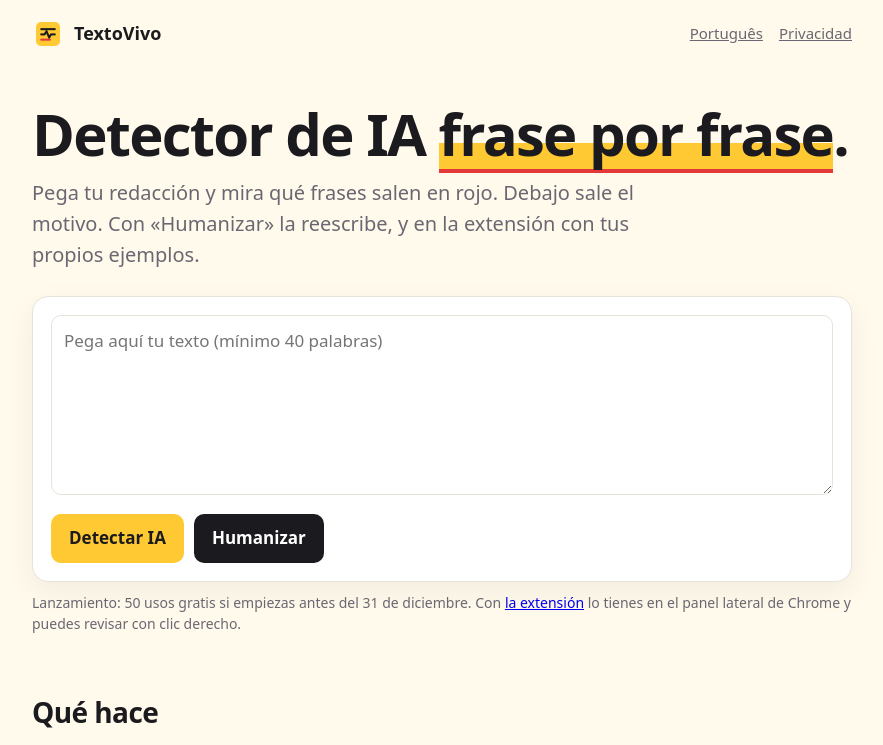
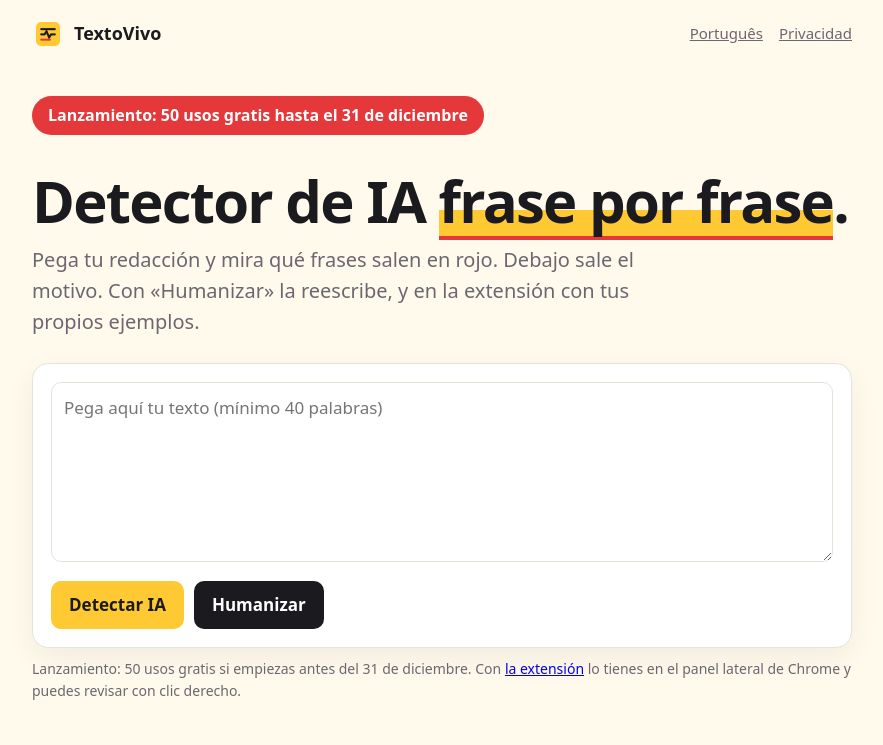
Before and after one commit to nazargulov/es, a plain HTML site: page detector-ia/index.html in a window 1280 px wide. Shown: the top 745 px of the page, without its empty margins (198-1081 px from the left). Drawn offline with Linux system fonts and the light colour scheme.

Commit message:
TextoVivo: launch offer badge on landing (ES/PT)

```diff
--- a/detector-ia/index.html
+++ b/detector-ia/index.html
@@ -13,6 +13,7 @@
 *{box-sizing:border-box}body{margin:0;font:17px/1.55 system-ui,-apple-system,"Segoe UI",Roboto,sans-serif;color:var(--ink);background:var(--bg)}
 .wrap{max-width:860px;margin:0 auto;padding:0 20px}
 header{display:flex;align-items:center;gap:10px;padding:18px 0}header img{width:32px;height:32px}header b{font-size:18px}header nav{margin-left:auto;font-size:15px}header a{color:var(--muted);margin-left:16px}
+.promo{display:inline-block;margin-top:28px;padding:7px 16px;border-radius:999px;background:var(--ai);color:#fff;font-weight:800;font-size:16px}
 h1{font-size:clamp(34px,6vw,58px);line-height:1.05;letter-spacing:-.03em;margin:36px 0 12px}h1 em{font-style:normal;background:linear-gradient(transparent 62%,var(--brand) 62%);box-shadow:inset 0 -4px 0 var(--ai)}
 .lead{font-size:20px;color:var(--muted);max-width:620px;margin:0 0 26px}
 .tool{background:#fff;border:1px solid var(--line);border-radius:16px;padding:18px;box-shadow:0 10px 30px rgba(16,24,40,.06)}
@@ -34,6 +35,7 @@ footer{padding:30px 0 50px;color:var(--muted);font-size:14px}footer a{color:var(
 <div class="wrap">
 <header><img src="icon128.png" alt=""><b>TextoVivo</b><nav><a href="pt.html" hreflang="pt-BR">Português</a><a href="privacidad.html">Privacidad</a></nav></header>
 
+<span class="promo">Lanzamiento: 50 usos gratis hasta el 31 de diciembre</span>
 <h1>Detector de IA <em>frase por frase</em>.</h1>
 <p class="lead">Pega tu redacción y mira qué frases salen en rojo. Debajo sale el motivo. Con «Humanizar» la reescribe, y en la extensión con tus propios ejemplos.</p>
 
```
Also changed, not shown: detector-ia/pt.html (+2 -0 lines).
